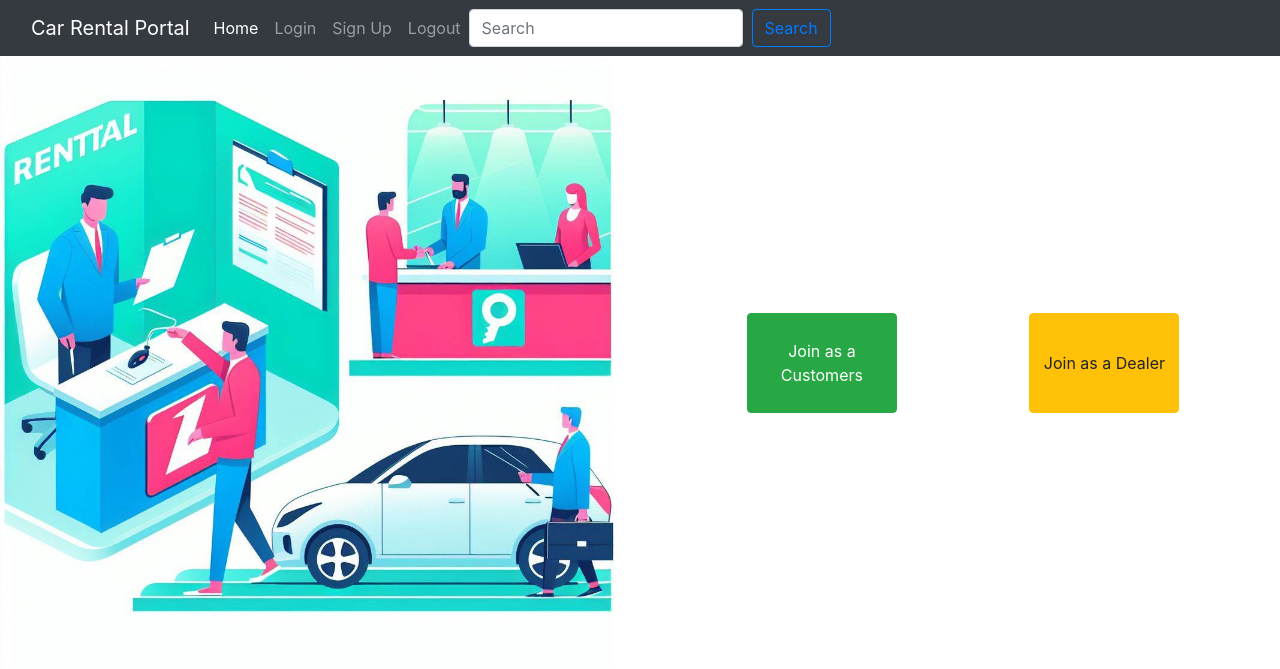
After one commit to Kristina-14/internshala-assignment, a PHP site: page /entry.php in a window 1280 px wide. The commit adds this page. Shown: the top 669 px of the page. Run offline with PHP 8.4, Linux system fonts and the light colour scheme.

Commit message:
Created the Customer & Dealer Segregation feature.

```diff
--- /dev/null
+++ b/entry.php
@@ -0,0 +1,32 @@
+<!doctype html>
+<html lang="en">
+  <head>
+    <!-- Required meta tags -->
+    <meta charset="utf-8">
+    <meta name="viewport" content="width=device-width, initial-scale=1, shrink-to-fit=no">
+
+    <!-- Bootstrap CSS -->
+    <link rel="stylesheet" href="https://cdn.jsdelivr.net/npm/bootstrap@4.3.1/dist/css/bootstrap.min.css" integrity="sha384-ggOyR0iXCbMQv3Xipma34MD+dH/1fQ784/j6cY/iJTQUOhcWr7x9JvoRxT2MZw1T" crossorigin="anonymous">
+
+  </head>
+  <body>
+   <?php require 'partials\_nav.php' ?>
+    <!-- Optional JavaScript -->
+    <!-- jQuery first, then Popper.js, then Bootstrap JS -->
+    <script src="https://code.jquery.com/jquery-3.3.1.slim.min.js" integrity="sha384-q8i/X+965DzO0rT7abK41JStQIAqVgRVzpbzo5smXKp4YfRvH+8abtTE1Pi6jizo" crossorigin="anonymous"></script>
+    <script src="https://cdn.jsdelivr.net/npm/popper.js@1.14.7/dist/umd/popper.min.js" integrity="sha384-UO2eT0CpHqdSJQ6hJty5KVphtPhzWj9WO1clHTMGa3JDZwrnQq4sF86dIHNDz0W1" crossorigin="anonymous"></script>
+    <script src="https://cdn.jsdelivr.net/npm/bootstrap@4.3.1/dist/js/bootstrap.min.js" integrity="sha384-JjSmVgyd0p3pXB1rRibZUAYoIIy6OrQ6VrjIEaFf/nJGzIxFDsf4x0xIM+B07jRM" crossorigin="anonymous"></script>
+
+  <img style="width: 48%; height:40%;" src="public\carRental.jpeg" class="card-img-top" alt="Car Rental">
+  <a href="/internshala-assignment/login.php">
+  <button style="width: 150px; height: 100px; margin:10%" type="button" class="btn btn-success">
+  Join as a Customers</button></a>
+
+  <a href="/internshala-assignment/login.php" style="text-decoration: none">
+  <button style="width: 150px; height: 100px;" type="button" class="btn btn-warning">Join as a Dealer</button>
+  </a>
+
+<div style="margin:10%">
+</div>
+  </body>
+</html>
--- a/partials/_nav.php
+++ b/partials/_nav.php
@@ -7,7 +7,7 @@
     <div class="collapse navbar-collapse" id="navbarSupportedContent">
       <ul class="navbar-nav me-auto mb-2 mb-lg-0">
         <li class="nav-item">
-          <a class="nav-link active" aria-current="page" href="/internshala-assignment/login.php">Home</a>
+          <a class="nav-link active" aria-current="page" href="/internshala-assignment/entry.php">Home</a>
         </li>
         <li class="nav-item">
           <a class="nav-link" href="/internshala-assignment/login.php">Login</a>
```
Also changed, not shown: public/carRental.jpeg (added).
